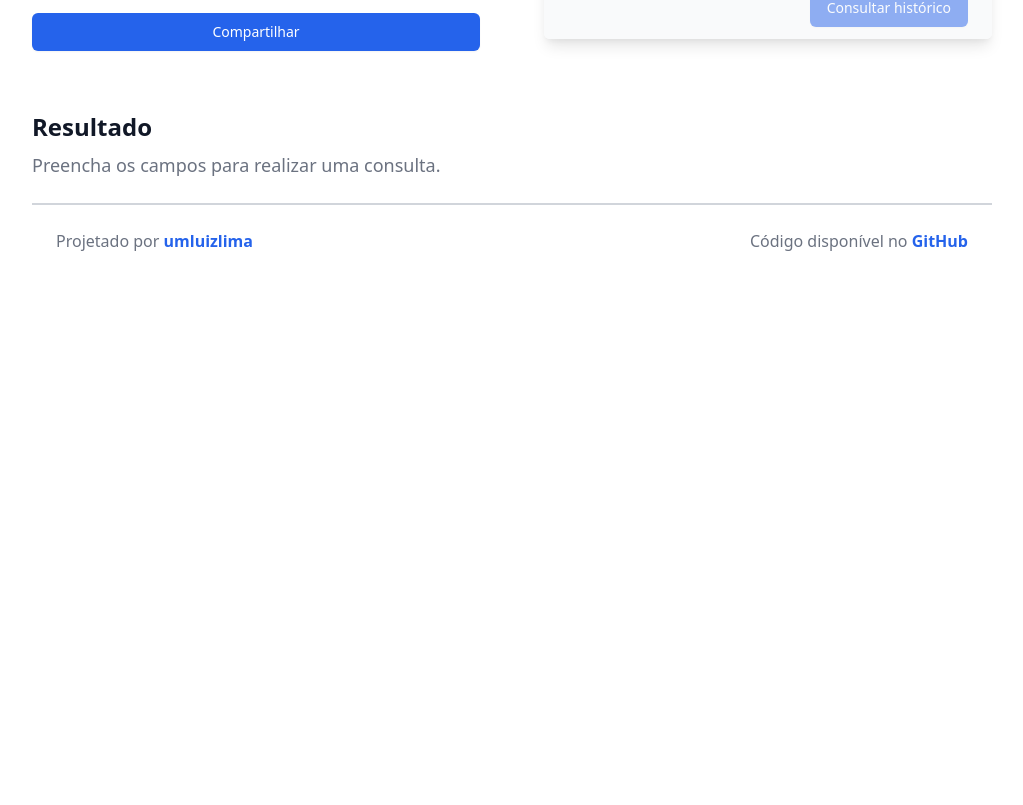
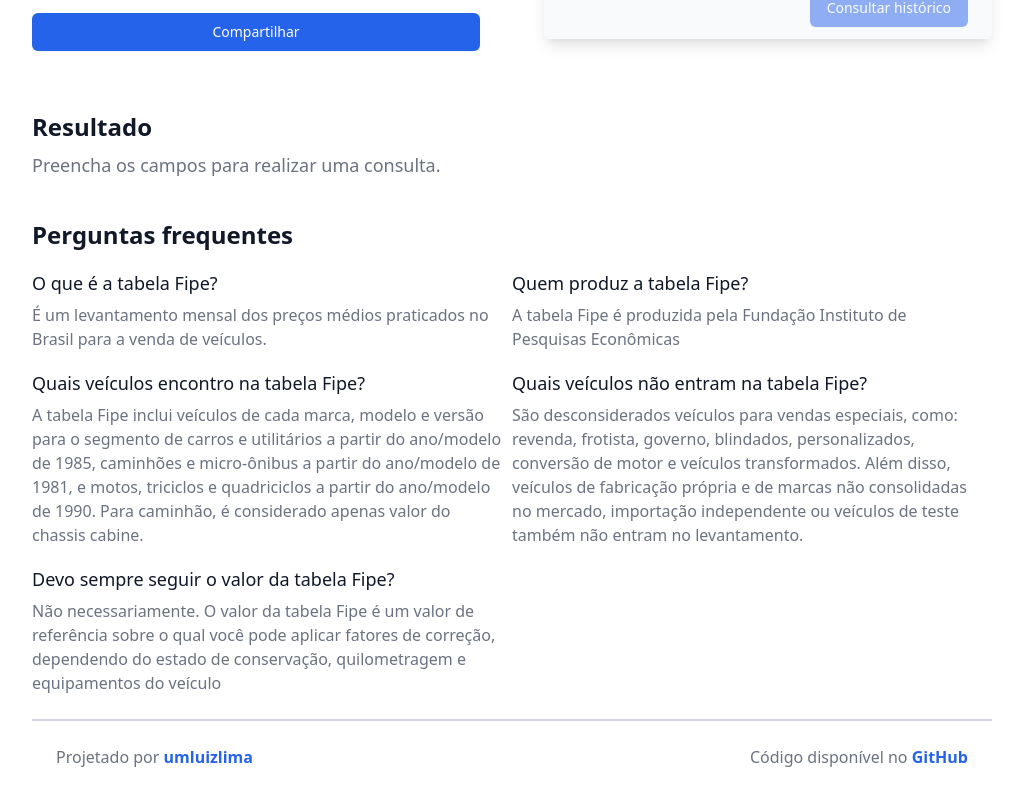
Before and after one commit to umluizlima/fipe-history, a Next.js app: page / in a window 1280 px wide. Shown: the part 607-1412 px from the top of the page, without its empty margins (128-1151 px from the left). Before the commit the page ends 940 px from the top, so only its background shows below. Built offline with nearby package versions, Linux system fonts and the light colour scheme; no server answers.

Commit message:
Add FAQ section

```diff
--- /dev/null
+++ b/components/FAQ/index.js
@@ -0,0 +1,62 @@
+const questions = [
+  {
+    title: 'O que é a tabela Fipe?',
+    description: 'É um levantamento mensal dos preços médios praticados no Brasil para a venda de veículos.',
+  },
+  {
+    title: 'Quem produz a tabela Fipe?',
+    description: 'A tabela Fipe é produzida pela Fundação Instituto de Pesquisas Econômicas',
+  },
+  {
+    title: 'Quais veículos encontro na tabela Fipe?',
+    description: 'A tabela Fipe inclui veículos de cada marca, modelo e versão para o segmento de carros e utilitários a partir do ano/modelo de 1985, caminhões e micro-ônibus a partir do ano/modelo de 1981, e motos, triciclos e quadriciclos a partir do ano/modelo de 1990. Para caminhão, é considerado apenas valor do chassis cabine.',
+  },
+  {
+    title: 'Quais veículos não entram na tabela Fipe?',
+    description: 'São desconsiderados veículos para vendas especiais, como: revenda, frotista, governo, blindados, personalizados, conversão de motor e veículos transformados. Além disso, veículos de fabricação própria e de marcas não consolidadas no mercado, importação independente ou veículos de teste também não entram no levantamento.'
+  },
+  {
+    title: 'Devo sempre seguir o valor da tabela Fipe?',
+    description: 'Não necessariamente. O valor da tabela Fipe é um valor de referência sobre o qual você pode aplicar fatores de correção, dependendo do estado de conservação, quilometragem e equipamentos do veículo',
+  },
+];
+
+const schemaBase = {
+  "@context": "https://schema.org",
+  "@type": "FAQPage",
+  "mainEntity": [],
+};
+
+const getSchema = () => {
+  questions.forEach(question => schemaBase["mainEntity"].push({
+    "@type": "Question",
+    "name": question.title,
+    "acceptedAnswer": {
+      "@type": "Answer",
+      "text": question.description
+    }
+  }));
+  return schemaBase;
+};
+
+const FAQ = () => (
+  <>
+    <script
+      type="application/ld+json"
+      dangerouslySetInnerHTML={{ __html: JSON.stringify(getSchema()) }}
+    />
+    <div className="pt-10">
+      <h2 className="text-2xl leading-8 font-extrabold text-gray-900">Perguntas frequentes</h2>
+      <div className="flex flex-row flex-wrap">
+        {questions.map((question) => (
+          <div className="mt-5 w-full sm:w-2/4 sm:pr-2">
+            <h3 className="text-lg leading-6 font-medium text-gray-900">{question.title}</h3>
+            <p className="mt-2 text-base text-gray-500">{question.description}</p>
+          </div>
+        ))}
+      </div>
+    </div>
+  </>
+);
+
+export default FAQ;
--- a/pages/index.js
+++ b/pages/index.js
@@ -3,6 +3,7 @@ import { Fragment, useEffect, useState } from 'react';
 
 import { fetchPrice, fetchTables } from '../api/fipe';
 import Content from '../components/Content';
+import FAQ from '../components/FAQ';
 import FipeForm from '../components/FipeForm';
 import Footer from '../components/Footer';
 import Header from '../components/Header';
@@ -65,6 +66,7 @@ const Home = () => {
           <FipeForm onSubmit={onFormSubmit} table={tables.length && tables[0].value} />
         </div>
         <Result data={data}/>
+        <FAQ />
         <Footer />
       </main>
     </Fragment>
```
